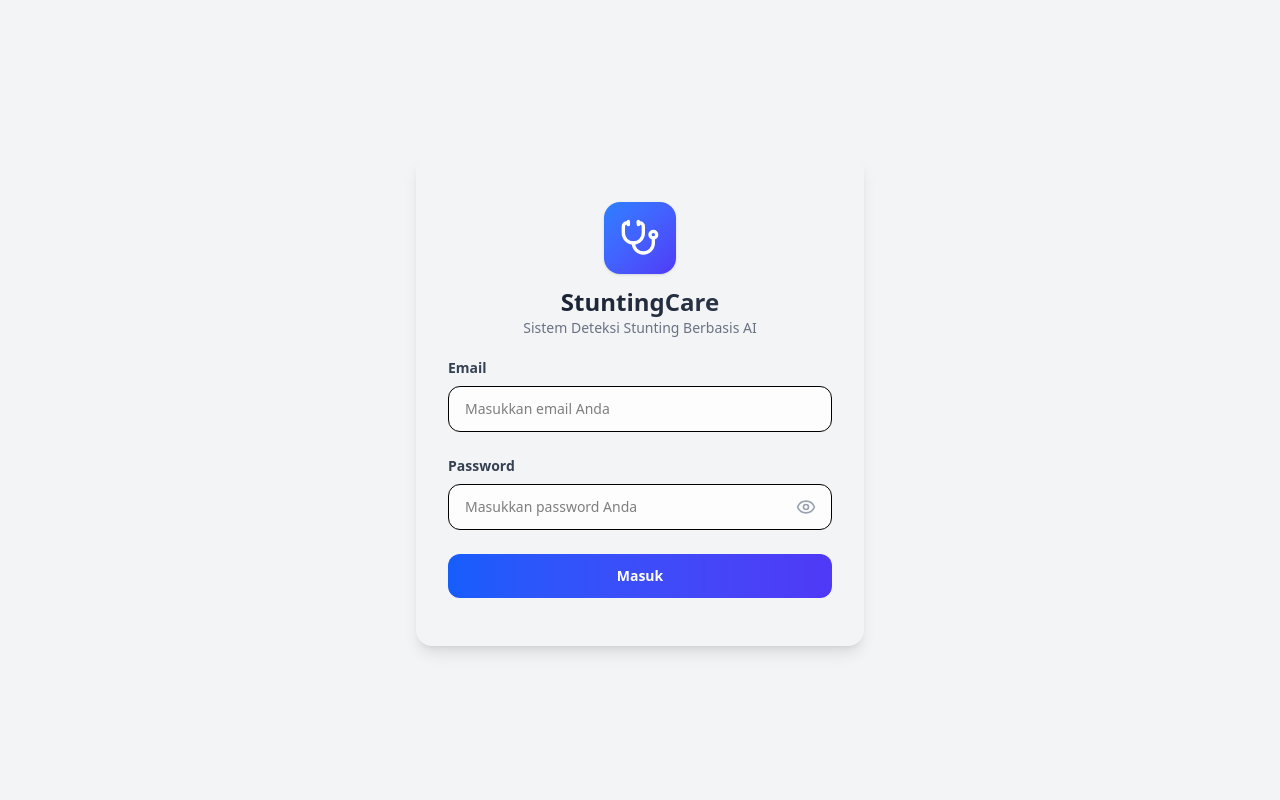
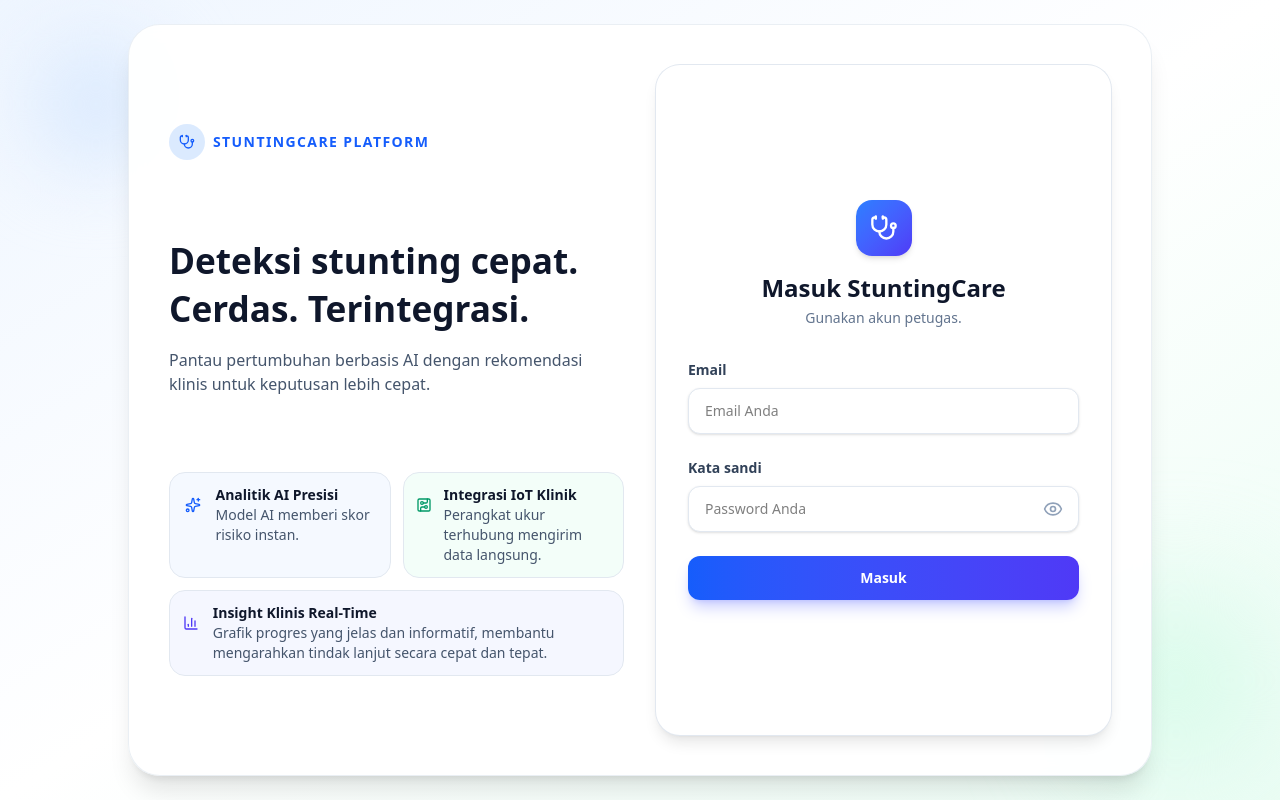
Before and after one commit to rakhathegreat/stunting-elektro, a React (Vite) app: page / in a window 1280 px wide. Built offline with nearby package versions, Linux system fonts and the light colour scheme; no server answers.

Commit message:
Fixing login page

```diff
--- a/src/app/providers/AuthProvider.tsx
+++ b/src/app/providers/AuthProvider.tsx
@@ -46,7 +46,31 @@ export const AuthProvider = ({ children }: Props) => {
   };
 
   const signOut = async () => {
-    await supabase.auth.signOut();
+    const { data } = await supabase.auth.getSession();
+
+    // If the session is already gone locally, ensure storage is cleared and exit early.
+    if (!data.session) {
+      await supabase.auth.signOut({ scope: 'local' }).catch(() => undefined);
+      setSession(null);
+      return;
+    }
+
+    const { error } = await supabase.auth.signOut();
+
+    if (error) {
+      const message = error.message?.toLowerCase() ?? '';
+      if (error.status === 403 || message.includes('session not found') || message.includes('auth session missing')) {
+        await supabase.auth.signOut({ scope: 'local' }).catch(() => undefined);
+        setSession(null);
+        return;
+      }
+
+      console.error('Gagal melakukan sign out:', error);
+      return;
+    }
+
+    await supabase.auth.signOut({ scope: 'local' }).catch(() => undefined);
+    setSession(null);
   };
 
   const value = useMemo(
--- a/src/components/Layout.tsx
+++ b/src/components/Layout.tsx
@@ -61,7 +61,7 @@ const Layout = ({ children }: Props) => {
               </div>
               <button
                 onClick={() => signOut()}
-                className="rounded-md p-2 text-gray-600 transition-colors hover:bg-gray-100 hover:text-gray-900"
+                className="rounded-md p-2 text-gray-600 transition-colors bg-gray-200 border border-gray-300 hover:bg-gray-300 hover:cursor-pointer hover:text-gray-900"
                 title="Keluar"
               >
                 <LogOut className="h-5 w-5" />
--- a/src/pages/Login.tsx
+++ b/src/pages/Login.tsx
@@ -1,5 +1,5 @@
 import { useState } from 'react';
-import { Eye, EyeOff, Stethoscope } from 'lucide-react';
+import { BarChart3, CircuitBoard, Eye, EyeOff, Sparkles, Stethoscope } from 'lucide-react';
 import { toast } from 'sonner';
 import { useAuth } from '../app/providers/auth-context';
 
@@ -30,28 +30,85 @@ const Login = () => {
   };
 
   return (
-    <div className="flex min-h-screen items-center justify-center bg-gray-100 px-4 py-12">
-      <div className="w-full max-w-md space-y-8">
-        <div className="glass rounded-2xl px-8 py-12 shadow-lg">
-          <div className="text-center">
-            <div className="flex justify-center">
-              <div className="rounded-2xl bg-gradient-to-br from-blue-500 to-indigo-600 p-4 shadow">
-                <Stethoscope className="h-10 w-10 text-white" />
+    <div className="relative flex h-dvh w-full items-center justify-center overflow-hidden bg-gradient-to-br from-blue-50 via-white to-emerald-50 px-3 py-6 sm:px-4">
+      {/* background blobs */}
+      <div className="pointer-events-none absolute inset-0 overflow-hidden">
+        <div className="absolute left-8 top-10 h-24 w-24 rounded-full bg-blue-100 blur-2xl sm:h-32 sm:w-32" />
+        <div className="absolute bottom-10 right-6 h-28 w-28 rounded-full bg-emerald-100 blur-3xl sm:h-40 sm:w-40" />
+      </div>
+
+      <div className="relative z-10 h-full w-full max-w-5xl">
+        {/* Card penuh layar tanpa overflow */}
+        <div className="grid h-full grid-rows-1 gap-4 rounded-[2rem] border border-slate-200/70 bg-white/95 p-4 shadow-xl backdrop-blur sm:gap-6 sm:p-6 lg:grid-cols-2 lg:gap-8 lg:p-10">
+          {/* kolom kiri */}
+          <div className="flex min-h-0 flex-col justify-evenly gap-4 text-slate-700">
+            <div className="flex items-center gap-2 text-xs font-semibold uppercase tracking-widest text-blue-600 sm:text-sm">
+              <span className="inline-flex h-9 w-9 items-center justify-center rounded-full bg-blue-100 text-blue-600">
+                <Stethoscope className="h-4 w-4" />
+              </span>
+              StuntingCare Platform
+            </div>
+
+            <div className="space-y-2 sm:space-y-3">
+              <h1 className="text-2xl mb-4 font-bold leading-snug text-slate-900 sm:text-3xl lg:text-[2.2rem]">
+                Deteksi stunting cepat. Cerdas. Terintegrasi.
+              </h1>
+              <p className="text-sm text-slate-600 sm:text-base lg:line-clamp-3">
+                Pantau pertumbuhan berbasis AI dengan rekomendasi klinis untuk keputusan lebih cepat.
+              </p>
+            </div>
+
+            {/* fitur – ringkas */}
+            <div className="grid min-h-0 grid-cols-1 gap-3 sm:grid-cols-2">
+              <div className="flex items-start gap-3 rounded-2xl border border-slate-200 bg-blue-50/60 p-3">
+                <span className="mt-1 inline-flex h-8 w-8 items-center justify-center rounded-xl text-blue-600">
+                  <Sparkles className="h-4 w-4" />
+                </span>
+                <div className="min-w-0">
+                  <p className="truncate text-sm font-semibold text-slate-900">Analitik AI Presisi</p>
+                  <p className="text-xs text-slate-600 sm:text-sm">Model AI memberi skor risiko instan.</p>
                 </div>
               </div>
-            <h2 className="mt-3 bg-gradient-to-r from-gray-900 to-gray-700 bg-clip-text text-2xl font-bold text-transparent">
-              StuntingCare
-            </h2>
-            <p className="text-sm  font-medium text-gray-500">Sistem Deteksi Stunting Berbasis AI</p>
+
+              <div className="flex items-start gap-3 rounded-2xl border border-slate-200 bg-emerald-50/60 p-3">
+                <span className="mt-1 inline-flex h-8 w-8 items-center justify-center rounded-xl text-emerald-600">
+                  <CircuitBoard className="h-4 w-4" />
+                </span>
+                <div className="min-w-0">
+                  <p className="truncate text-sm font-semibold text-slate-900">Integrasi IoT Klinik</p>
+                  <p className="text-xs text-slate-600 sm:text-sm">Perangkat ukur terhubung mengirim data langsung.</p>
+                </div>
               </div>
 
-          <form className="mt-5 space-y-6" onSubmit={handleSubmit}>
+              <div className="col-span-1 flex items-start gap-3 rounded-2xl border border-slate-200 bg-indigo-50/60 p-3 sm:col-span-2">
+                <span className="mt-1 inline-flex h-8 w-8 items-center justify-center rounded-full text-indigo-600">
+                  <BarChart3 className="h-4 w-4" />
+                </span>
+                <div className="min-w-0">
+                  <p className="truncate text-sm font-semibold text-slate-900">Insight Klinis Real-Time</p>
+                  <p className="line-clamp-2 text-xs text-slate-600 sm:text-sm">Grafik progres yang jelas dan informatif, membantu mengarahkan tindak lanjut secara cepat dan tepat.</p>
+                </div>
+              </div>
+            </div>
+          </div>
+
+          {/* kolom kanan (form) */}
+          <div className="relative flex min-h-0 flex-col justify-center rounded-[1.5rem] bg-white p-5 shadow-lg ring-1 ring-slate-200 sm:p-6 lg:p-8">
+            <div className="text-center">
+              <div className="mx-auto flex h-12 w-12 items-center justify-center rounded-2xl bg-gradient-to-br from-blue-500 to-indigo-600 shadow-md sm:h-14 sm:w-14">
+                <Stethoscope className="h-6 w-6 text-white sm:h-7 sm:w-7" />
+              </div>
+              <h2 className="mt-4 text-xl font-bold text-slate-900 sm:text-2xl">Masuk StuntingCare</h2>
+              <p className="mt-1 text-xs font-medium text-slate-500 sm:text-sm">Gunakan akun petugas.</p>
+            </div>
+
+            <form className="mt-6 space-y-4 sm:mt-8 sm:space-y-6" onSubmit={handleSubmit}>
               {error ? (
-              <div className="rounded border border-red-200 bg-red-50 px-3 py-2 text-sm text-red-600">{error}</div>
+                <div className="rounded-xl border border-red-200 bg-red-50 px-4 py-3 text-sm text-red-600">{error}</div>
               ) : null}
 
-            <div>
-              <label className="mb-2 block text-sm font-semibold text-gray-700" htmlFor="email">
+              <div className="space-y-2">
+                <label className="block text-sm font-semibold text-slate-700" htmlFor="email">
                   Email
                 </label>
                 <input
@@ -60,15 +117,15 @@ const Login = () => {
                   required
                   value={email}
                   onChange={(event) => setEmail(event.target.value)}
-                className="text-sm placeholder:text-sm w-full rounded-xl border bg-white/80 px-4 py-3"
-                placeholder="Masukkan email Anda"
+                  className="w-full rounded-xl border border-slate-200 bg-white px-4 py-3 text-sm shadow-sm focus:border-blue-500 focus:outline-none focus:ring-2 focus:ring-blue-100"
+                  placeholder="Email Anda"
                   autoComplete="email"
                 />
               </div>
 
-            <div>
-              <label className="mb-2 block text-sm font-semibold text-gray-700" htmlFor="password">
-                Password
+              <div className="space-y-2">
+                <label className="block text-sm font-semibold text-slate-700" htmlFor="password">
+                  Kata sandi
                 </label>
                 <div className="relative">
                   <input
@@ -77,17 +134,17 @@ const Login = () => {
                     required
                     value={password}
                     onChange={(event) => setPassword(event.target.value)}
-                  className="text-sm placeholder:text-sm w-full rounded-xl border bg-white/80 px-4 py-3 pr-12"
-                  placeholder="Masukkan password Anda"
+                    className="w-full rounded-xl border border-slate-200 bg-white px-4 py-3 pr-12 text-sm shadow-sm focus:border-blue-500 focus:outline-none focus:ring-2 focus:ring-blue-100"
+                    placeholder="Password Anda"
                     autoComplete="current-password"
                   />
                   <button
                     type="button"
-                  className="absolute inset-y-0 right-0 flex items-center pr-4"
+                    className="absolute inset-y-0 right-0 flex items-center px-4 text-slate-400 transition hover:text-slate-600"
                     onClick={() => setShowPassword((prev) => !prev)}
                     aria-label={showPassword ? 'Sembunyikan password' : 'Tampilkan password'}
                   >
-                  {showPassword ? <EyeOff className="h-5 w-5 text-gray-400" /> : <Eye className="h-5 w-5 text-gray-400" />}
+                    {showPassword ? <EyeOff className="h-5 w-5" /> : <Eye className="h-5 w-5" />}
                   </button>
                 </div>
               </div>
@@ -95,7 +152,7 @@ const Login = () => {
               <button
                 type="submit"
                 disabled={loading}
-              className="text-sm w-full rounded-xl bg-gradient-to-r from-blue-600 to-indigo-600 py-3 font-semibold text-white transition disabled:opacity-50"
+                className="w-full rounded-xl bg-gradient-to-r from-blue-600 to-indigo-600 py-3 text-sm font-semibold text-white shadow-lg shadow-indigo-400/40 transition hover:from-blue-500 hover:to-indigo-600 hover:cursor-pointer disabled:cursor-not-allowed disabled:opacity-60"
               >
                 {loading ? 'Memproses...' : 'Masuk'}
               </button>
@@ -103,6 +160,7 @@ const Login = () => {
           </div>
         </div>
       </div>
+    </div>
   );
 };
 
```
Lines whose indentation alone changed are shown as unchanged.
